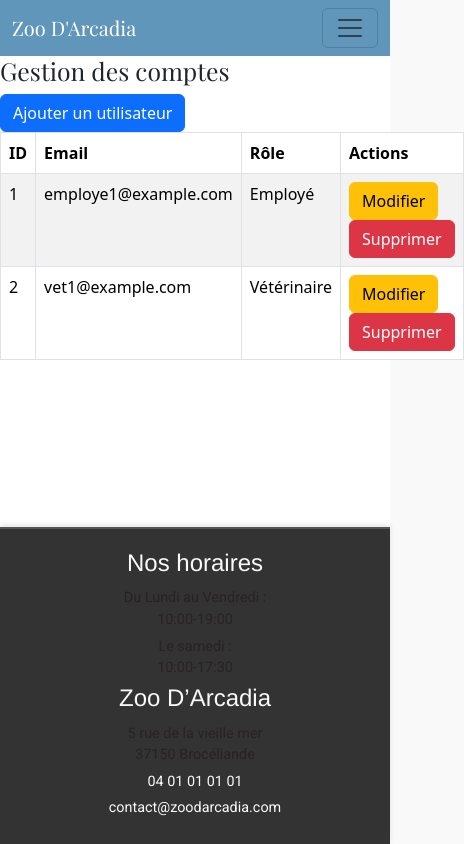
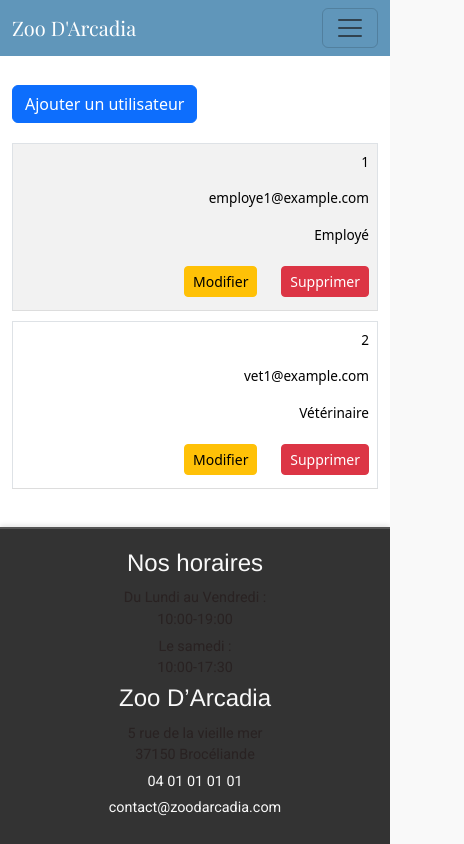
Before and after one commit to Agellid03/ZooArcadiaa, a React (Create React App) app in the folder frontend/: page /admin/GestionEmployes in a window 390 px wide. Shown: the whole page, 464 px wide, since content can reach past the window. Built offline with nearby package versions, Linux system fonts and the light colour scheme.

Commit message:
Modifications de ManageAccounts.jsx et son style pour un meilleur responsif.

```diff
--- a/frontend/src/components/HabitatsSection.jsx
+++ b/frontend/src/components/HabitatsSection.jsx
@@ -8,8 +8,8 @@
   // Liste des habitats avec leur nom et le chemin de leur image
   const habitats = [
     { name: "Savane", imageUrl: "./images/Savane2.jpeg" },
-    { name: "Forêt", imageUrl: "./images/Foret.jpeg" },
-    { name: "Volière", imageUrl: "./images/Voliere.jpeg" },
+    { name: "Foret", imageUrl: "./images/Foret.jpeg" },
+    { name: "Voliere", imageUrl: "./images/Voliere.jpeg" },
     { name: "Aquarium", imageUrl: "./images/Aquarium.jpeg" },
   ];
 
--- a/frontend/src/components/admin/ManageAccounts.jsx
+++ b/frontend/src/components/admin/ManageAccounts.jsx
@@ -1,20 +1,162 @@
+// import React, { useState } from "react";
+// import { Modal, Button, Table, Form } from "react-bootstrap";
+// import "../../styles/manageAccounts.css"
+
+// const ManageAccounts = () => {
+//   // Simuler les données des utilisateurs
+//   const [users, setUsers] = useState([
+//     { id: 1, email: "employe1@example.com", role: "Employé" },
+//     { id: 2, email: "vet1@example.com", role: "Vétérinaire" },
+//   ]);
+
+//   // État pour le formulaire d'ajout/modification
+//   const [showModal, setShowModal] = useState(false);
+//   const [formData, setFormData] = useState({ email: "", role: "Employé" });
+//   const [editMode, setEditMode] = useState(false);
+//   const [editUserId, setEditUserId] = useState(null);
+
+//   // Gérer l'ouverture/fermeture du modal
+//   const handleShowModal = () => setShowModal(true);
+//   const handleCloseModal = () => {
+//     setShowModal(false);
+//     setFormData({ email: "", role: "Employé" });
+//     setEditMode(false);
+//   };
+
+//   // Gérer le formulaire
+//   const handleChange = (e) => {
+//     setFormData({ ...formData, [e.target.name]: e.target.value });
+//   };
+
+//   // Ajouter ou modifier un utilisateur
+//   const handleSubmit = () => {
+//     if (editMode) {
+//       // Modification
+//       setUsers((prev) =>
+//         prev.map((user) =>
+//           user.id === editUserId ? { ...user, ...formData } : user
+//         )
+//       );
+//     } else {
+//       // Ajout
+//       const newUser = {
+//         id: Date.now(),
+//         ...formData,
+//       };
+//       setUsers((prev) => [...prev, newUser]);
+//     }
+//     handleCloseModal();
+//   };
+
+//   // Supprimer un utilisateur
+//   const handleDelete = (id) => {
+//     setUsers((prev) => prev.filter((user) => user.id !== id));
+//   };
+
+//   // Préparer la modification
+//   const handleEdit = (user) => {
+//     setFormData({ email: user.email, role: user.role });
+//     setEditMode(true);
+//     setEditUserId(user.id);
+//     setShowModal(true);
+//   };
+
+//   return (
+//     <div className="manage-accounts">
+//       <h2>Gestion des comptes</h2>
+//       <Button variant="primary" onClick={handleShowModal}>
+//         Ajouter un utilisateur
+//       </Button>
+
+//       {/* Tableau des utilisateurs */}
+//       <Table striped bordered hover>
+//         <thead>
+//           <tr>
+//             <th>ID</th>
+//             <th>Email</th>
+//             <th>Rôle</th>
+//             <th>Actions</th>
+//           </tr>
+//         </thead>
+//         <tbody>
+//           {users.map((user) => (
+//             <tr key={user.id}>
+//               <td>{user.id}</td>
+//               <td>{user.email}</td>
+//               <td>{user.role}</td>
+//               <td>
+//                 <Button variant="warning" onClick={() => handleEdit(user)}>
+//                   Modifier
+//                 </Button>{" "}
+//                 <Button variant="danger" onClick={() => handleDelete(user.id)}>
+//                   Supprimer
+//                 </Button>
+//               </td>
+//             </tr>
+//           ))}
+//         </tbody>
+//       </Table>
+
+//       {/* Modal pour ajouter/modifier un utilisateur */}
+//       <Modal show={showModal} onHide={handleCloseModal}>
+//         <Modal.Header closeButton>
+//           <Modal.Title>{editMode ? "Modifier" : "Ajouter"} un utilisateur</Modal.Title>
+//         </Modal.Header>
+//         <Modal.Body>
+//           <Form>
+//             <Form.Group>
+//               <Form.Label>Email</Form.Label>
+//               <Form.Control
+//                 type="email"
+//                 name="email"
+//                 value={formData.email}
+//                 onChange={handleChange}
+//               />
+//             </Form.Group>
+//             <Form.Group>
+//               <Form.Label>Rôle</Form.Label>
+//               <Form.Control
+//                 as="select"
+//                 name="role"
+//                 value={formData.role}
+//                 onChange={handleChange}
+//               >
+//                 <option>Employé</option>
+//                 <option>Vétérinaire</option>
+//               </Form.Control>
+//             </Form.Group>
+//           </Form>
+//         </Modal.Body>
+//         <Modal.Footer>
+//           <Button variant="secondary" onClick={handleCloseModal}>
+//             Annuler
+//           </Button>
+//           <Button variant="primary" onClick={handleSubmit}>
+//             {editMode ? "Modifier" : "Ajouter"}
+//           </Button>
+//         </Modal.Footer>
+//       </Modal>
+//     </div>
+//   );
+// };
+
+// export default ManageAccounts;
+
 import React, { useState } from "react";
-import { Modal, Button, Table, Form } from "react-bootstrap";
+import { Modal, Button, Table, Form, Container } from "react-bootstrap";
+import "../../styles/manageAccounts.css";
 
 const ManageAccounts = () => {
-  // Simuler les données des utilisateurs
   const [users, setUsers] = useState([
     { id: 1, email: "employe1@example.com", role: "Employé" },
     { id: 2, email: "vet1@example.com", role: "Vétérinaire" },
   ]);
 
-  // État pour le formulaire d'ajout/modification
   const [showModal, setShowModal] = useState(false);
   const [formData, setFormData] = useState({ email: "", role: "Employé" });
   const [editMode, setEditMode] = useState(false);
   const [editUserId, setEditUserId] = useState(null);
 
-  // Gérer l'ouverture/fermeture du modal
   const handleShowModal = () => setShowModal(true);
   const handleCloseModal = () => {
     setShowModal(false);
@@ -22,22 +164,18 @@
     setEditMode(false);
   };
 
-  // Gérer le formulaire
   const handleChange = (e) => {
     setFormData({ ...formData, [e.target.name]: e.target.value });
   };
 
-  // Ajouter ou modifier un utilisateur
   const handleSubmit = () => {
     if (editMode) {
-      // Modification
       setUsers((prev) =>
         prev.map((user) =>
           user.id === editUserId ? { ...user, ...formData } : user
         )
       );
     } else {
-      // Ajout
       const newUser = {
         id: Date.now(),
         ...formData,
@@ -47,12 +185,10 @@
     handleCloseModal();
   };
 
-  // Supprimer un utilisateur
   const handleDelete = (id) => {
     setUsers((prev) => prev.filter((user) => user.id !== id));
   };
 
-  // Préparer la modification
   const handleEdit = (user) => {
     setFormData({ email: user.email, role: user.role });
     setEditMode(true);
@@ -61,33 +197,44 @@
   };
 
   return (
-    <div className="manage-accounts">
-      <h2>Gestion des comptes</h2>
+    <Container fluid className="manage-accounts">
+      <h2 className="title">Gestion des comptes</h2>
+      <div className="actions">
         <Button variant="primary" onClick={handleShowModal}>
           Ajouter un utilisateur
         </Button>
+      </div>
 
-      {/* Tableau des utilisateurs */}
-      <Table striped bordered hover>
+      <Table striped bordered hover responsive="sm" className="users-table">
   <thead>
     <tr>
-            <th>ID</th>
-            <th>Email</th>
-            <th>Rôle</th>
-            <th>Actions</th>
+      <th className="column-id">ID</th>
+      <th className="column-email">Email</th>
+      <th className="column-role">Rôle</th>
+      <th className="column-actions">Actions</th>
     </tr>
   </thead>
   <tbody>
     {users.map((user) => (
       <tr key={user.id}>
-              <td>{user.id}</td>
-              <td>{user.email}</td>
-              <td>{user.role}</td>
-              <td>
-                <Button variant="warning" onClick={() => handleEdit(user)}>
+        <td className="column-id">{user.id}</td>
+        <td className="column-email">{user.email}</td>
+        <td className="column-role">{user.role}</td>
+        <td className="column-actions">
+          <Button
+            variant="warning"
+            size="sm"
+            className="action-btn"
+            onClick={() => handleEdit(user)}
+          >
             Modifier
           </Button>{" "}
-                <Button variant="danger" onClick={() => handleDelete(user.id)}>
+          <Button
+            variant="danger"
+            size="sm"
+            className="action-btn"
+            onClick={() => handleDelete(user.id)}
+          >
             Supprimer
           </Button>
         </td>
@@ -96,10 +243,12 @@
   </tbody>
 </Table>
 
-      {/* Modal pour ajouter/modifier un utilisateur */}
+
       <Modal show={showModal} onHide={handleCloseModal}>
         <Modal.Header closeButton>
-          <Modal.Title>{editMode ? "Modifier" : "Ajouter"} un utilisateur</Modal.Title>
+          <Modal.Title>
+            {editMode ? "Modifier" : "Ajouter"} un utilisateur
+          </Modal.Title>
         </Modal.Header>
         <Modal.Body>
           <Form>
@@ -135,7 +284,7 @@
           </Button>
         </Modal.Footer>
       </Modal>
-    </div>
+    </Container>
   );
 };
 
--- /dev/null
+++ b/frontend/src/styles/manageAccounts.css
@@ -0,0 +1,92 @@
+/* Tableau */
+.users-table {
+  font-size: 1rem;
+  text-align: center;
+  margin: 20px auto;
+}
+
+.users-table th,
+.users-table td {
+  vertical-align: middle;
+  text-align: center;
+  word-wrap: break-word;
+  word-break: break-word;
+}
+
+.column-id {
+  width: 10%;
+}
+
+.column-email {
+  width: 40%;
+}
+
+.column-role {
+  width: 20%;
+}
+
+.column-actions {
+  width: 30%;
+}
+
+/* Responsivité pour les écrans moyens */
+@media (max-width: 768px) {
+  .users-table {
+    font-size: 0.9rem;
+  }
+
+  .column-email {
+    width: 50%;
+  }
+
+  .column-role,
+  .column-actions {
+    width: 25%;
+  }
+
+  .action-btn {
+    font-size: 0.8rem;
+    padding: 5px 8px;
+  }
+}
+
+/* Responsivité pour les écrans très petits */
+@media (max-width: 576px) {
+  .users-table thead {
+    display: none; /* Masquer l'en-tête */
+  }
+
+  .users-table tr {
+    display: flex;
+    flex-direction: column;
+    margin-bottom: 10px;
+    border-bottom: 1px solid #ddd;
+  }
+
+  .users-table td {
+    display: flex;
+    justify-content: space-between;
+    padding: 10px;
+    font-size: 0.85rem;
+  }
+
+  .users-table td:before {
+    content: attr(data-label);
+    font-weight: bold;
+    text-transform: uppercase;
+    flex-basis: 40%;
+  }
+
+  .column-id,
+  .column-email,
+  .column-role,
+  .column-actions {
+    width: 100%; /* Assurer un alignement vertical */
+  }
+
+  .action-btn {
+    margin: 5px 0;
+    font-size: 0.75rem;
+    padding: 4px 6px;
+  }
+}
```
Lines whose indentation alone changed are shown as unchanged.
